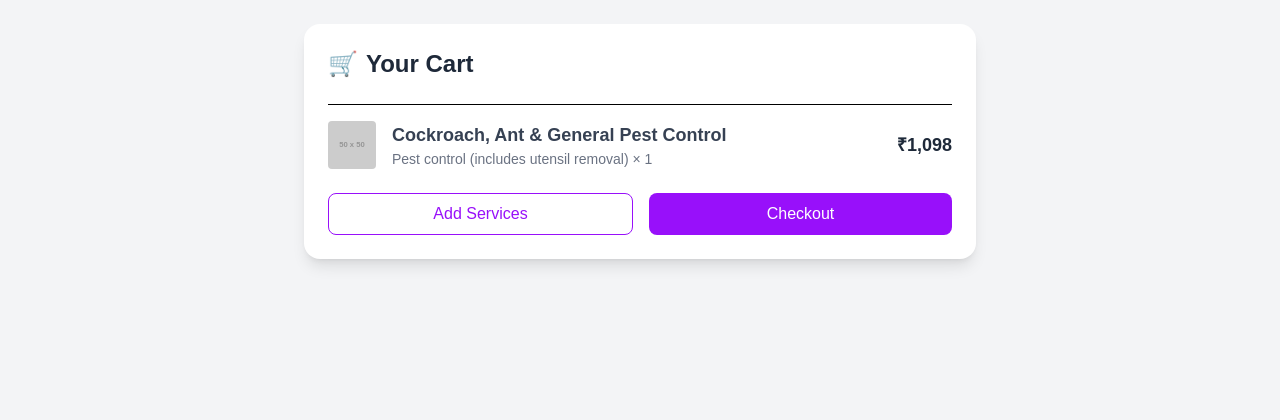
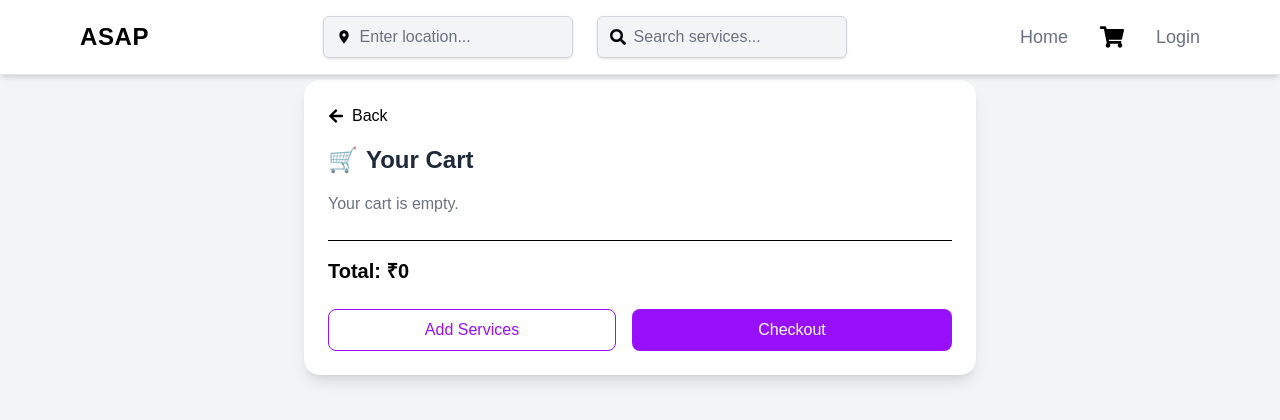
Before and after one commit to nitink3006/ASAP, a React (Vite) app in the folder frontend/: page /cart in a window 1280 px wide. Shown: the top 420 px of the page. Built offline with nearby package versions, Linux system fonts and the light colour scheme.

Commit message:
service page-update

```diff
--- a/frontend/src/component/LandingPage/Home/Cart.jsx
+++ b/frontend/src/component/LandingPage/Home/Cart.jsx
@@ -1,43 +1,94 @@
-import React from "react";
-import { useLocation, Link, useNavigate } from "react-router-dom";
+import React, { useEffect, useState } from "react";
+import { Link } from "react-router-dom";
+import { FaArrowLeft } from "react-icons/fa";
+import Navbar from "./Navbar";
 
 const Cart = () => {
+    const [cartItems, setCartItems] = useState([]);
+
+    useEffect(() => {
+        const storedCart = localStorage.getItem("cartItems");
+        if (storedCart) {
+            setCartItems(JSON.parse(storedCart));
+        }
+    }, []);
+
+    const totalPrice = cartItems.reduce((total, item) => {
+        const price = parseInt(item.price.replace(/\D/g, ""), 10);
+        return total + price * (item.quantity || 1);
+    }, 0);
+
     return (
-        <div className="min-h-screen bg-gray-100 flex flex-col items-center p-6">
+        <>
+            {" "}
+            <Navbar />
+            <div className="min-h-screen mt-14 bg-gray-100 flex flex-col items-center p-6">
                 <div className="w-full max-w-2xl bg-white rounded-2xl shadow-lg p-6">
+                    <Link to="/service-page">
+                        <button className="flex items-center text-black mb-4">
+                            <FaArrowLeft className="mr-2" /> Back
+                        </button>
+                    </Link>
                     <h1 className="text-2xl font-bold flex items-center gap-2 text-gray-800">
                         <span className="text-purple-600">🛒</span> Your Cart
                     </h1>
-                <div className="mt-6 border-t pt-4">
-                    <div className="flex items-center gap-4">
+
+                    {cartItems.length > 0 ? (
+                        cartItems.map((item, index) => (
+                            <div
+                                key={index}
+                                className="mt-6 border-t pt-4 flex items-center gap-4"
+                            >
                                 <img
-                            src="https://via.placeholder.com/50"
-                            alt="Pest Control"
+                                    src={
+                                        item.image ||
+                                        "https://via.placeholder.com/50"
+                                    }
+                                    alt={item.name}
                                     className="w-12 h-12 object-cover rounded"
                                 />
                                 <div className="flex-1">
                                     <h2 className="text-lg font-semibold text-gray-700">
-                                Cockroach, Ant & General Pest Control
+                                        {item.name}
                                     </h2>
                                     <p className="text-gray-500 text-sm">
-                                Pest control (includes utensil removal) × 1
+                                        {item.description} × {item.quantity}
                                     </p>
                                 </div>
                                 <span className="text-lg font-bold text-gray-800">
-                            ₹1,098
+                                    ₹
+                                    {parseInt(
+                                        item.price.replace(/\D/g, ""),
+                                        10
+                                    ) * item.quantity}
                                 </span>
                             </div>
+                        ))
+                    ) : (
+                        <p className="text-gray-500 mt-4">
+                            Your cart is empty.
+                        </p>
+                    )}
+
+                    <div className="mt-6 flex justify-between items-center border-t pt-4">
+                        <h2 className="text-xl font-bold">
+                            Total: ₹{totalPrice}
+                        </h2>
                     </div>
+
                     <div className="mt-6 flex gap-4">
-                    <button className="flex-1 py-2 px-4 border border-purple-600 text-purple-600 rounded-lg font-medium hover:bg-purple-50 transition">
+                        <Link to="/service-page" className="flex-1">
+                            <button className="w-full py-2 px-4 border border-purple-600 text-purple-600 rounded-lg font-medium hover:bg-purple-50 transition">
                                 Add Services
                             </button>
+                        </Link>
                         <button className="flex-1 py-2 px-4 bg-purple-600 text-white rounded-lg font-medium hover:bg-purple-700 transition">
                             Checkout
                         </button>
                     </div>
                 </div>
             </div>
+        </>
     );
 };
 
--- a/frontend/src/component/LandingPage/Home/Footer.jsx
+++ b/frontend/src/component/LandingPage/Home/Footer.jsx
@@ -1,5 +1,10 @@
 import React from "react";
-import { FaFacebookF, FaTwitter, FaInstagram, FaLinkedinIn } from "react-icons/fa";
+import {
+    FaFacebookF,
+    FaTwitter,
+    FaInstagram,
+    FaLinkedinIn,
+} from "react-icons/fa";
 
 const Footer = () => {
     return (
@@ -13,37 +18,85 @@ const Footer = () => {
                     {/* Company Info */}
                     <div className="mb-6 md:mb-0">
                         <h2 className="text-2xl font-bold">ASAP</h2>
-          <p className="mt-2 text-sm text-black">Your trusted partner for home services, wellness, and more.</p>
+                        <p className="mt-2 text-sm text-black">
+                            Your trusted partner for home services, wellness,
+                            and more.
+                        </p>
                     </div>
 
                     {/* Quick Links */}
                     <div className="mb-6 md:mb-0">
                         <h3 className="text-lg font-semibold">Quick Links</h3>
                         <ul className="mt-2 space-y-1 text-black">
-            <li><a href="#" className="hover:text-gray-500">Home</a></li>
-            <li><a href="/contact" className="hover:text-gray-500">Contact Us</a></li>
-            <li><a href="#" className="hover:text-gray-500">Help Center</a></li>
+                            <li>
+                                <a href="#" className="hover:text-gray-500">
+                                    Home
+                                </a>
+                            </li>
+                            <li>
+                                <a
+                                    href="/contact"
+                                    className="hover:text-gray-500"
+                                >
+                                    Contact Us
+                                </a>
+                            </li>
+                            <li>
+                                <a
+                                    href="/help-center"
+                                    className="hover:text-gray-500"
+                                >
+                                    Help Center
+                                </a>
+                            </li>
                         </ul>
                     </div>
 
                     {/* Contact & Socials */}
                     <div>
                         <h3 className="text-lg font-semibold">Get in Touch</h3>
-          <p className="mt-2 text-black text-sm">123 Main Street, City, Country</p>
-          <p className="text-black text-sm">Email: support@expertservices.com</p>
-          <p className="text-black text-sm">Phone: +123 456 7890</p>
+                        <p className="mt-2 text-black text-sm">
+                            123 Main Street, City, Country
+                        </p>
+                        <p className="text-black text-sm">
+                            Email: support@expertservices.com
+                        </p>
+                        <p className="text-black text-sm">
+                            Phone: +123 456 7890
+                        </p>
 
                         <div className="flex space-x-4 mt-4">
-            <a href="#" className="text-black hover:text-gray-500"><FaFacebookF /></a>
-            <a href="#" className="text-black hover:text-gray-500"><FaTwitter /></a>
-            <a href="#" className="text-black hover:text-gray-500"><FaInstagram /></a>
-            <a href="#" className="text-black hover:text-gray-500"><FaLinkedinIn /></a>
+                            <a
+                                href="#"
+                                className="text-black hover:text-gray-500"
+                            >
+                                <FaFacebookF />
+                            </a>
+                            <a
+                                href="#"
+                                className="text-black hover:text-gray-500"
+                            >
+                                <FaTwitter />
+                            </a>
+                            <a
+                                href="#"
+                                className="text-black hover:text-gray-500"
+                            >
+                                <FaInstagram />
+                            </a>
+                            <a
+                                href="#"
+                                className="text-black hover:text-gray-500"
+                            >
+                                <FaLinkedinIn />
+                            </a>
                         </div>
                     </div>
                 </div>
 
                 <div className="border-t border-gray-700 mt-8 pt-4 text-center text-gray-500 text-sm">
-        © {new Date().getFullYear()} Expert Services. All Rights Reserved. | Designed by Webcraftix
+                    © {new Date().getFullYear()} Expert Services. All Rights
+                    Reserved. | Designed by Webcraftix
                 </div>
             </footer>
         </>
```
Also changed, not shown: frontend/src/component/LandingPage/Home/ServicePage.jsx (+45 -11 lines). Lines whose indentation alone changed are shown as unchanged.
